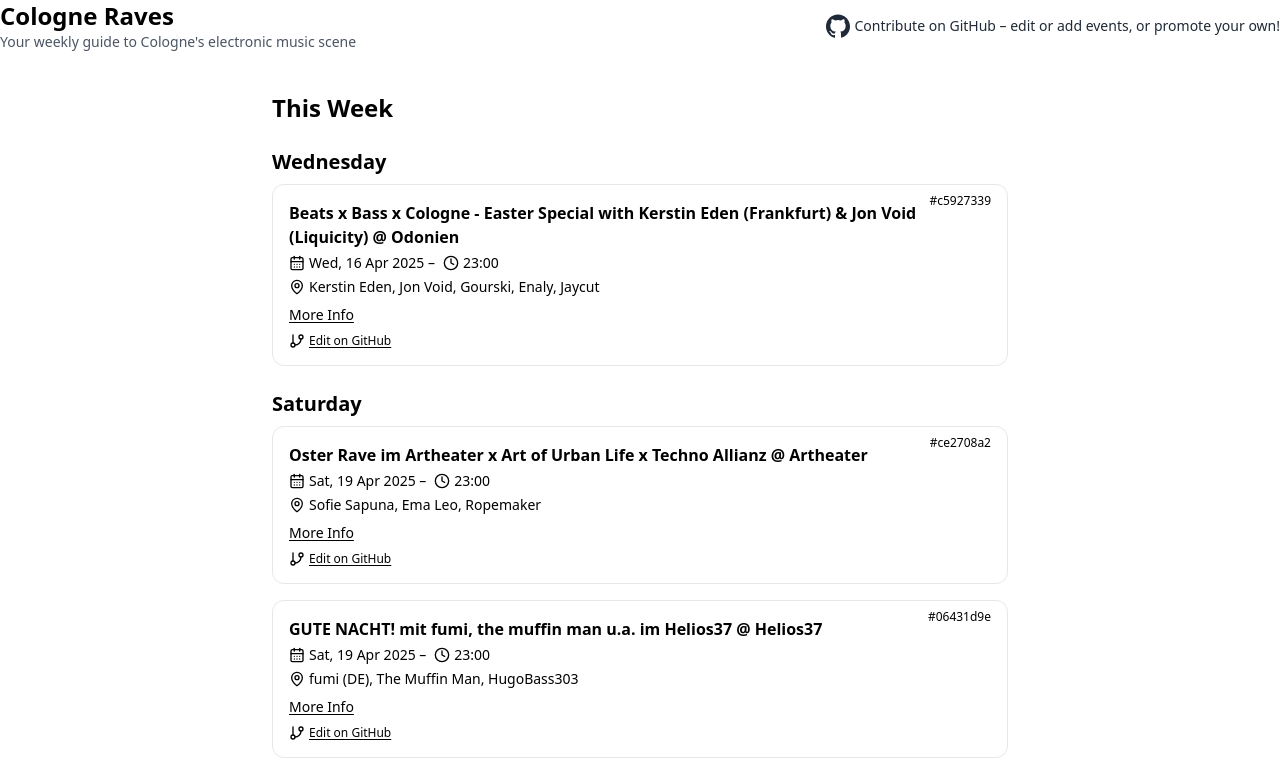
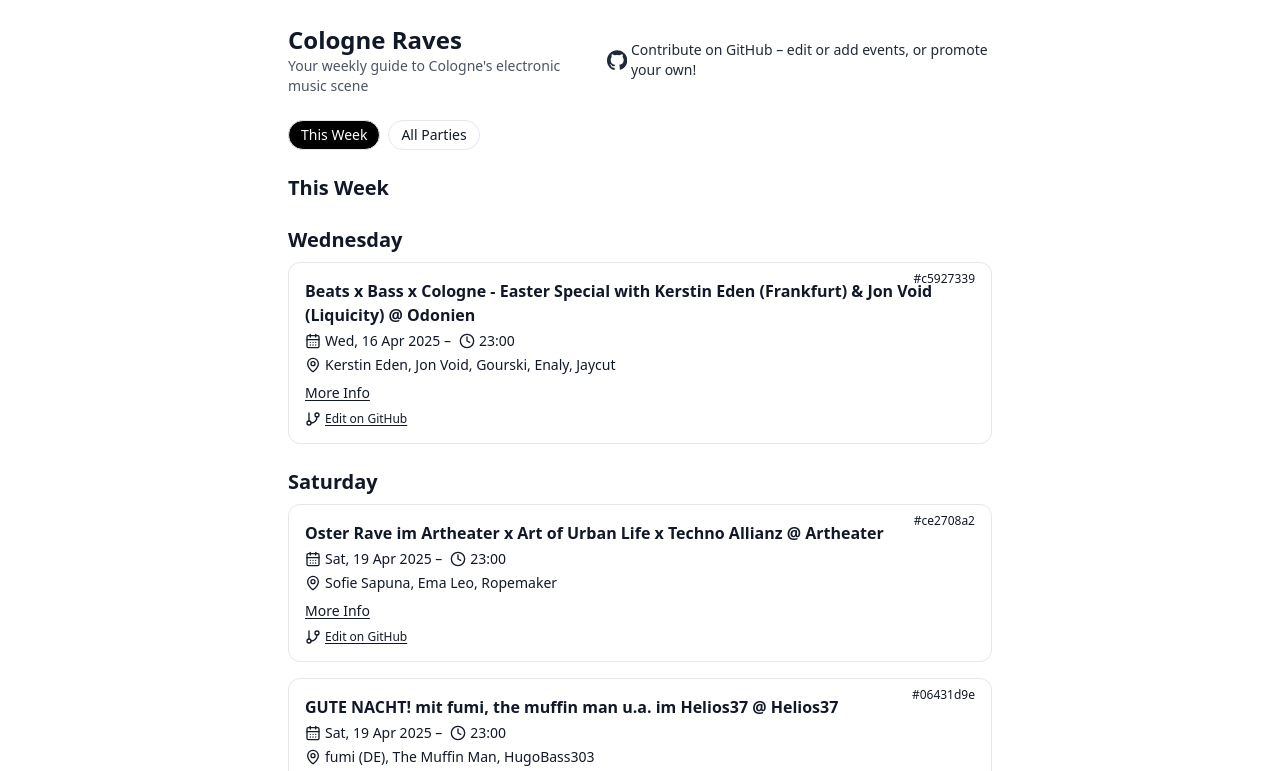
Before and after one commit to M-Igashi/cologne-raves, an Astro site: page / in a window 1280 px wide. Shown: the top 771 px of the page. Built offline with nearby package versions, Linux system fonts and the light colour scheme; Astro itself is replaced by a stand-in of ours.

Commit message:
index fix

```diff
--- a/src/pages/index.astro
+++ b/src/pages/index.astro
@@ -22,14 +22,14 @@ for (const party of parties) {
 ---
 
 <html lang="en">
-  <head>
-    <BaseHead title="This Week | Cologne Raves" />
-  </head>
-  <body class="min-h-screen flex flex-col">
-    <Header active="this-week" />
-    <main class="flex-1">
-      <div class="max-w-3xl mx-auto p-4">
-        <h1 class="text-2xl font-semibold mb-4">This Week</h1>
+ <BaseHead title="This Week | Cologne Raves" />
+   <body class="bg-white text-gray-900 font-sans max-w-3xl mx-auto px-4 py-6 sm:px-6 lg:px-8">
+    <Header />
+     <nav class="flex flex-wrap gap-2 mb-6 text-sm">
+       <a href="/" class="px-3 py-1 border rounded-full bg-black text-white text-sm">This Week</a>
+       <a href="/parties" class="px-3 py-1 border rounded-full text-sm">All Parties</a>
+     </nav>
+        <h2 class="text-xl font-semibold mb-4">This Week</h2>
 
         {
           ['Monday', 'Tuesday', 'Wednesday', 'Thursday', 'Friday', 'Saturday', 'Sunday'].map((day) => (
```
